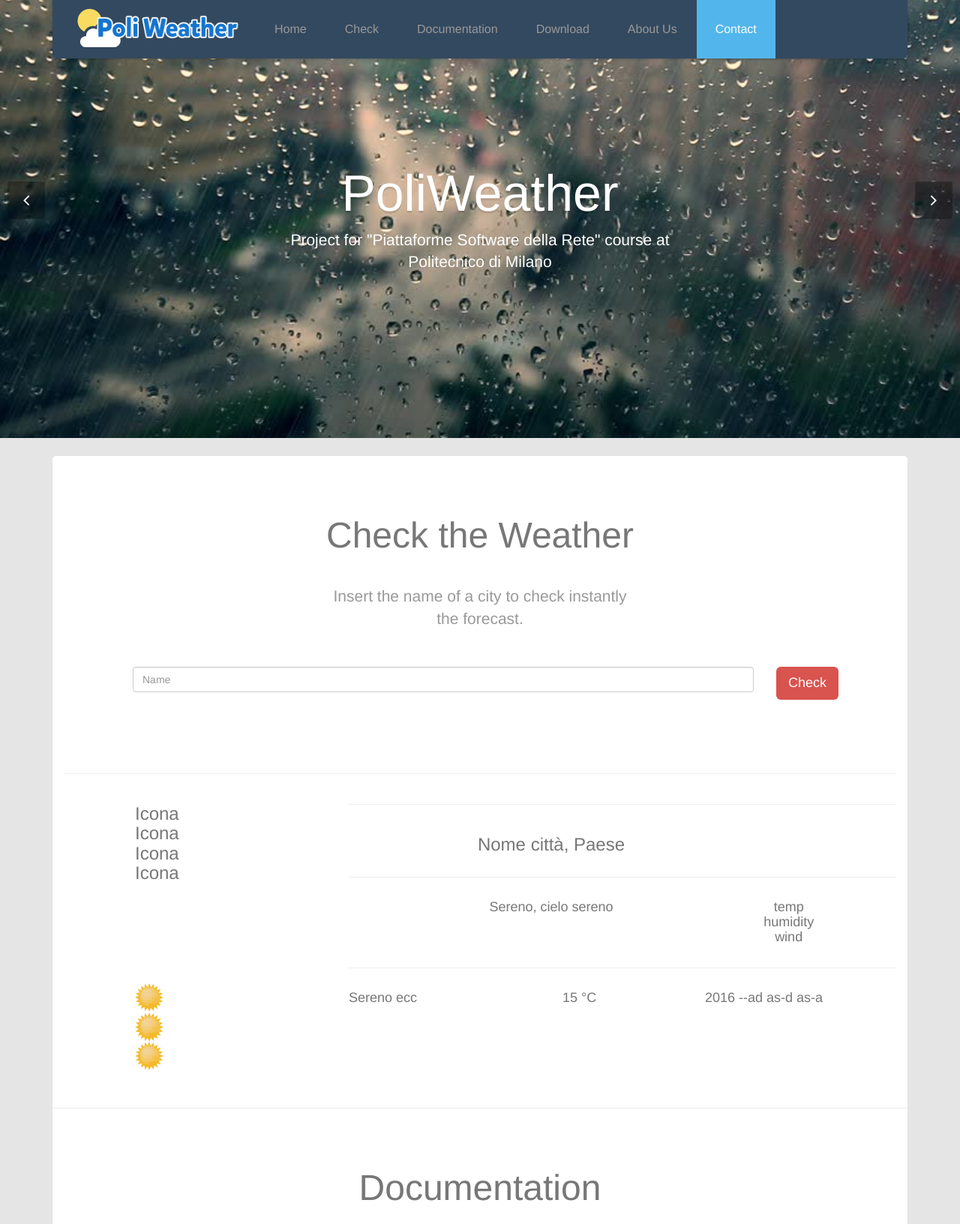
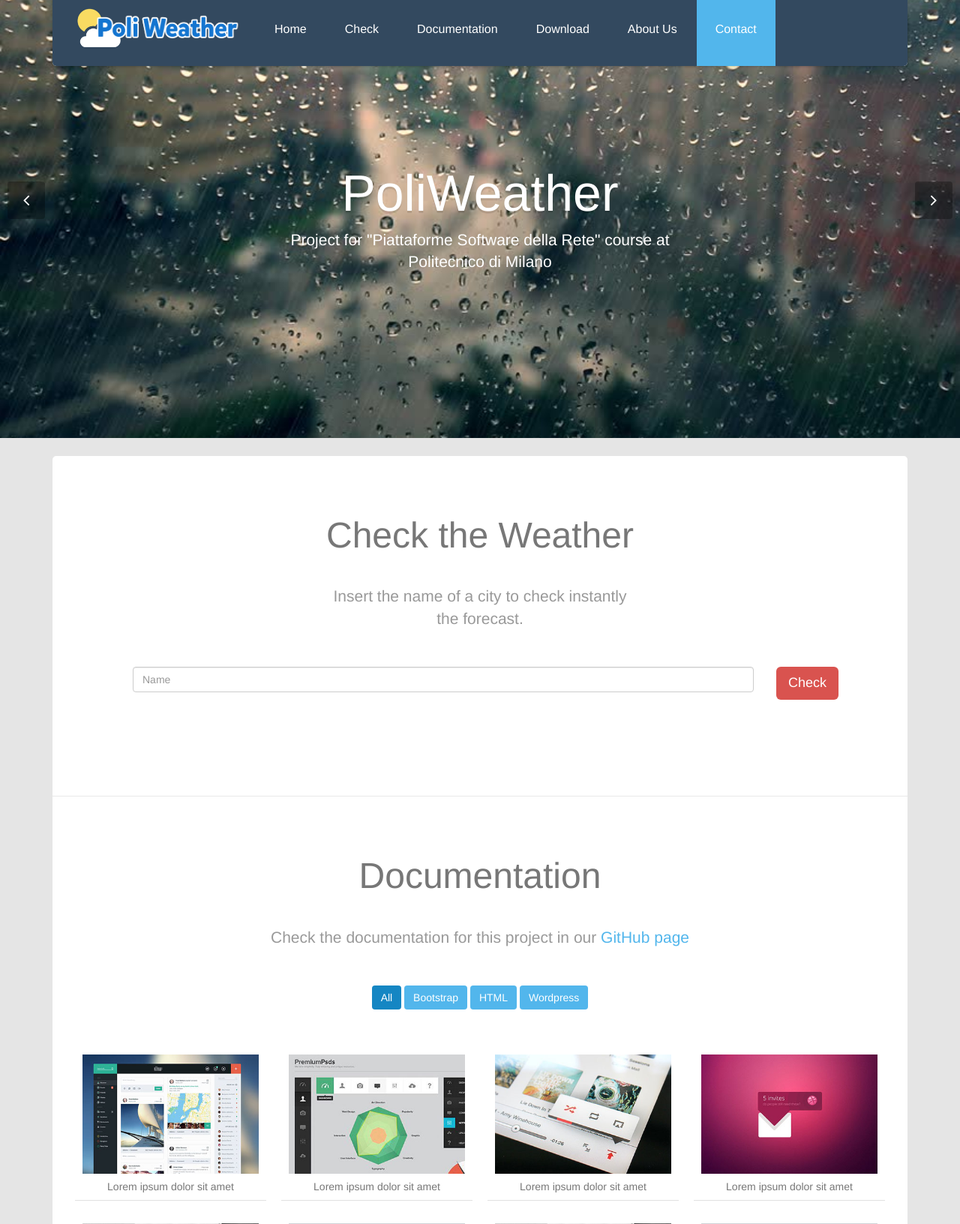
Before and after one commit to lukaszmoskwa/poliweather, a Flask app: page / in a window 1280 px wide. Shown: the top 1632 px of the page at 75% size. Run offline with Flask 2, Linux system fonts and the light colour scheme; some libraries are stand-ins or nearby versions.

Commit message:
Fixed the check view and changed jquery version (using the latest hosted by google)

```diff
--- a/server/templates/index.html
+++ b/server/templates/index.html
@@ -27,6 +27,10 @@
 .navbar-collapse{
   background-color: #33495f;
 }
+hr{
+    padding-right: : 5px;
+    margin: 0px;
+  }
 </style>
 <body data-spy="scroll" data-target="#navbar" data-offset="0">
     <header id="header" role="banner">
@@ -43,12 +47,12 @@
                 </div>
                 <div class="collapse navbar-collapse">
                     <ul class="nav navbar-nav">
-                        <li class="active"><a href="#main-slider"><!--<i class="icon-home">-->Home</i></a></li>
-                        <li><a href="#check">Check</a></li>
-                        <li><a href="#documentation">Documentation</a></li>
-                        <li><a href="#download">Download</a></li>
-                        <li><a href="#about-us">About Us</a></li>
-                        <li><a href="#contact">Contact</a></li>
+                        <li class="active"><a href="#main-slider"><p style="color:white;">Home</p></a></li>
+                        <li><a href="#check"><p style="color:white;">Check</p></a></li>
+                        <li><a href="#documentation"><p style="color:white;">Documentation</p></a></li>
+                        <li><a href="#download"><p style="color:white;">Download</p></a></li>
+                        <li><a href="#about-us"><p style="color:white;">About Us</p></a></li>
+                        <li><a href="#contact"><p style="color:white;">Contact</p></a></li>
                     </ul>
                 </div>
             </div>
@@ -99,60 +103,6 @@
                   </div>
                   <!-- Initially empty-->
                   <div id="show_weather_forecast">
-                  <hr>
-                  <div class="row">
-                      <div class="col-md-offset-1 col-md-3">
-                        <h3>Icona<br>Icona<br>Icona<br>Icona<br></h3>
-                      </div>
-                      <div class="col-md-8">
-                        <hr>
-                          <div class="row">
-                              <div class="col-md-offset-2 col-md-5">
-                                  <div class="center">
-                                      <h3>Nome città, Paese</h3>
-                                  </div>
-                              </div>
-                          </div>
-                      <hr>
-                          <div class="row">
-                              <div class="col-md-offset-2 col-md-5">
-                                <div class="center">
-                                    <h4>Sereno, cielo sereno</h4>
-                                </div>
-                              </div>
-                              <div class="col-md-5">
-                                <div class="center">
-                                    <h4>temp<br>humidity<br>wind</h4>
-                                </div>
-                              </div>
-                          </div>
-                          <hr>
-                      </div>
-                  </div>
-                  <div class="row" >
-                      <div class="col-md-offset-1 col-md-3">
-                          <img src="/images/ico/sunny.png" height="15%" width="15%" />
-                      </div>
-                      <div class="col-md-3">
-                          <h4>Sereno ecc</h4>
-                      </div>
-                      <div class="col-md-2">
-                          <h4>15 °C</h4>
-                      </div>
-                      <div class="col-md-2">
-                          <h4>2016 --ad as-d as-a</h4>
-                      </div>
-                  </div>
-                  <div class="row" >
-                      <div class="col-md-offset-1 col-md-3">
-                          <img src="/images/ico/sunny.png" height="15%" width="15%" />
-                      </div>
-                  </div>
-                  <div class="row" >
-                      <div class="col-md-offset-1 col-md-3">
-                          <img src="/images/ico/sunny.png" height="15%" width="15%" />
-                      </div>
-                  </div>
                   </div><!--show_weather -->
                 </div><!--/.row-->
             </div><!--/.box-->
@@ -483,12 +433,13 @@
         </div>
     </footer><!--/#footer-->
 
-    <script src="js/jquery.js"></script>
+    <!--<script src="js/jquery.js"></script>-->
+    <script src="http://code.jquery.com/jquery-1.8.3.min.js" type="text/javascript"></script>
     <script src="js/bootstrap.min.js"></script>
     <script src="js/jquery.isotope.min.js"></script>
     <script src="js/jquery.prettyPhoto.js"></script>
     <script src="js/main.js"></script>
-    <script type="text/javascript" src="http://ajax.googleapis.com/ajax/libs/jquery/1.6.2/jquery.min.js"> </script>
+    <script src="https://code.jquery.com/ui/1.12.1/jquery-ui.js"></script>
 
     <!-- Script necessary ot parse informations from the server, passed as JSON -->
     <script type="text/javascript">
@@ -522,7 +473,7 @@
                 if(cityWeather == "Snow"){
                     cityIcon = "/images/ico/snowy.png";
                 }
-                $("#show_weather_forecast").append('<hr><div class="row"><div class="col-md-offset-1 col-md-3"><img src="'+cityIcon+'" width="80%" height="80%" style="padding: 10%;"/></div><div class="col-md-8"><hr><div class="row"><div class="col-md-offset-2 col-md-5"><div class="center"><h3><b>'+cityName+', '+cityCountry+'</b></h3></div></div><div class="col-md-5"><div class="center"><h4>Time:<br>'+cityTime+'</h4></div></div></div><hr><div class="row"><div class="col-md-offset-2 col-md-5"><div class="center"><h4>'+cityWeather+', '+cityDescription+'</h4></div></div><div class="col-md-5"><div class="center"><h4>Temperature: '+cityTemp+' °C<br>Humidity: '+cityHumid+' %<br>Wind: '+cityWind+' km/h</h4></div></div></div><hr></div></div><hr>');
+                $("#show_weather_forecast").append('<div class="row"><div class="col-md-offset-1 col-md-3"><img src="'+cityIcon+'" width="80%" height="80%" style="padding: 10%;"/></div><div class="col-md-8"><hr><div class="row" style="background-color: #33485f;"><div class="col-md-offset-2 col-md-5"><div class="center"><h3 style="color:white;"><b>'+cityName+', '+cityCountry+'</b></h3></div></div><div class="col-md-5"><div class="center"><h4 style="color:white;">Time:<br>'+cityTime+'</h4></div></div></div><hr><div class="row"><div class="col-md-offset-2 col-md-5"><div class="center"><h4>'+cityWeather+', '+cityDescription+'</h4></div></div><div class="col-md-5"><div class="center"><h4>Temperature: '+cityTemp+' °C<br>Humidity: '+cityHumid+' %<br>Wind: '+cityWind+' km/h</h4></div></div></div><hr></div></div><div class="row" style="background-color: #33485f;"><div class="col-md-offset-1 col-md-4"><h4 style="color:white;"><b>Next hours/days</b></h4></div></div><hr style="padding-bottom:10px">');
                 //Loop used to retrive all the data in the list
                 for (var i = 1; i < jsonData.list.length; i++) {
                     var remnantTemp = Math.round(jsonData.list[i].main.temp - 273.15);
@@ -551,8 +502,17 @@
         });
     });
     </script>
+<script>
+  $(document).on("keyup", function(e){
+    e.preventDefault();
+    if(e.keyCode == 13){
+       $("#check_weather_button").click();
+    }
+    //return false;
+  });
+</script>
     <script type="text/javascript">
-                //Function to capitalize the first letter of a string
+                //Function to capitalize the first letter of a string - NOT WORKING :(
         function capitalizeFirstLetter(string) {
             return string.charAt(0).toUpperCase() + string.slice(1);
         }
```
